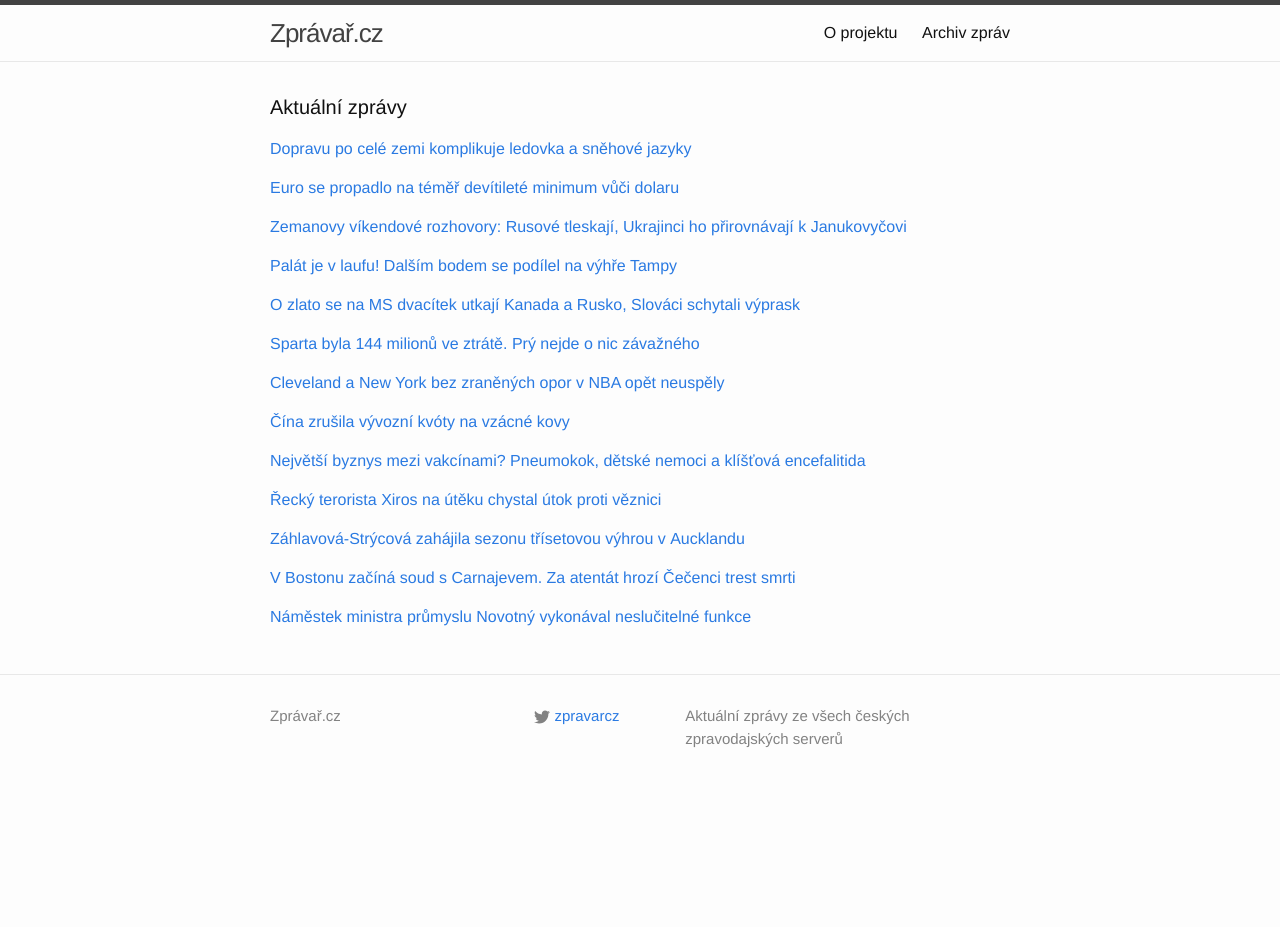
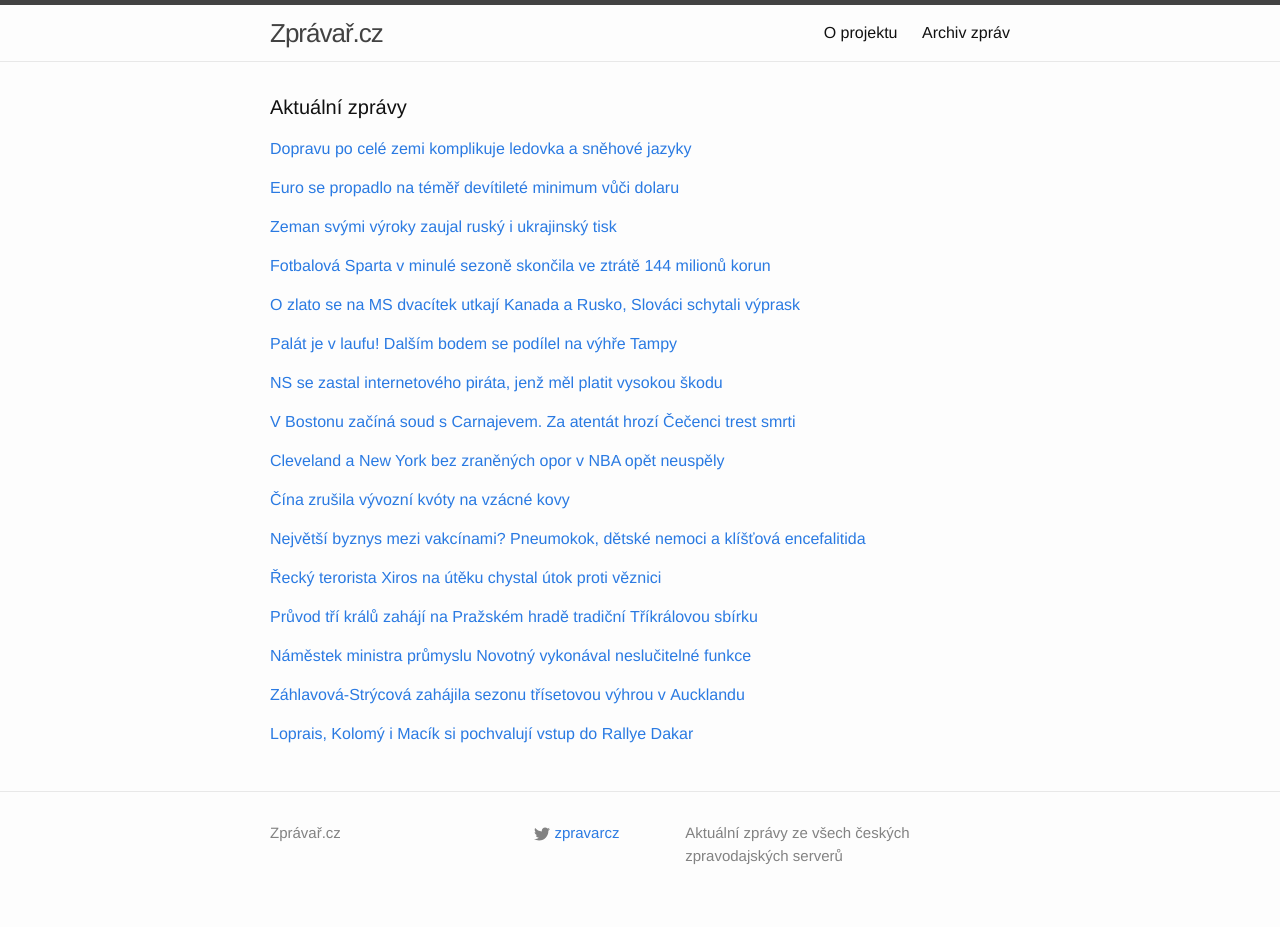
Before and after one commit to adliska/zpravar, a Jekyll site: the page built from index.html, in a window 1280 px wide. Built offline with Jekyll 4.4.1, drawn with Linux system fonts in a browser that asks for light colours; before the commit the page ends 900 px from its top, so only the background shows below that.

Commit message:
zpravar news update

```diff
--- a/index.html
+++ b/index.html
@@ -38,9 +38,11 @@ layout: default
 <li><a href=http://zpravy.aktualne.cz/ekonomika/euro-se-propadlo-na-temer-devitilete-minimum-vuci-dolaru/r~333b76de94a811e490f70025900fea04/>Euro se propadlo na téměř devítileté minimum vůči dolaru - zpravy.aktualne.cz</a></li>
 <li><a href=http://www.tyden.cz/rubriky/zahranici/evropa/nemecko-nebude-recku-branit-v-odchodu-z-eurozony_329081.html>Německo nebude Řecku bránit v odchodu z eurozóny - www.tyden.cz</a></li>
 </ul>
-</div><p><a href="javascript:;" onclick="toggle_visibility('zpravy2')">Zemanovy víkendové rozhovory: Rusové tleskají, Ukrajinci ho přirovnávají k Janukovyčovi</a></p>
+</div><p><a href="javascript:;" onclick="toggle_visibility('zpravy2')">Zeman svými výroky zaujal ruský i ukrajinský tisk</a></p>
 <div id="zpravy2" style="display:none">
 <ul>
+<li><a href=http://www.tyden.cz/rubriky/domaci/politika/zeman-svymi-vyroky-zaujal-rusky-i-ukrajinsky-tisk_329093.html>Zeman svými výroky zaujal ruský i ukrajinský tisk - www.tyden.cz</a></li>
+<li><a href=http://zpravy.idnes.cz/zeman-rusko-ukrajina-jacenuk-reakce-tisk-ffs-/zahranicni.aspx?c=A150105_100239_zahranicni_aha>Trefil se do černého, chválí ruský politik Zemana za výroky o Ukrajině - zpravy.idnes.cz</a></li>
 <li><a href=http://www.novinky.cz/domaci/357816-zemanovy-vikendove-rozhovory-rusove-tleskaji-ukrajinci-ho-prirovnavaji-k-janukovycovi.html>Zemanovy víkendové rozhovory: Rusové tleskají, Ukrajinci ho přirovnávají k Janukovyčovi - www.novinky.cz</a></li>
 <li><a href=http://www.novinky.cz/domaci/357816-zemanuv-rozhovor-zaujal-ukrajinska-i-ruska-media.html>Zemanův rozhovor zaujal ukrajinská i ruská média - www.novinky.cz</a></li>
 <li><a href=http://www.ceskatelevize.cz/ct24/svet/297138-ruske-ohlasy-zemanovo-hodnoceni-ukrajiny-je-trefa-do-cerneho/>Ruské ohlasy: Zemanovo hodnocení Ukrajiny je trefa do černého - www.ceskatelevize.cz</a></li>
@@ -48,14 +50,15 @@ layout: default
 <li><a href=http://www.lidovky.cz/moskve-se-libi-zemanovy-vyroky-ze-s-ukrajinou-je-neco-spatne-prw-/zpravy-svet.aspx?c=A150105_090813_ln_zahranici_sij>Moskvě se líbí Zemanovy výroky, že s Ukrajinou je něco špatně  - www.lidovky.cz</a></li>
 <li><a href=http://www.ceskenoviny.cz/zpravy/zpravy/zeman-svymi-vyroky-o-ukrajine-zaujal-rusky-i-ukrajinsky-tisk/1164964>Zeman svými výroky o Ukrajině zaujal ruský i ukrajinský tisk - www.ceskenoviny.cz</a></li>
 </ul>
-</div><p><a href="javascript:;" onclick="toggle_visibility('zpravy3')">Palát je v laufu! Dalším bodem se podílel na výhře Tampy</a></p>
+</div><p><a href="javascript:;" onclick="toggle_visibility('zpravy3')">Fotbalová Sparta v minulé sezoně skončila ve ztrátě 144 milionů korun</a></p>
 <div id="zpravy3" style="display:none">
 <ul>
-<li><a href=http://www.tyden.cz/rubriky/sport/hokej/nhl/palat-je-v-laufu-dalsim-bodem-se-podilel-na-vyhre-tampy_329096.html>Palát je v laufu! Dalším bodem se podílel na výhře Tampy - www.tyden.cz</a></li>
-<li><a href=http://www.denik.cz/hokej/palat-se-znovu-podilel-na-vitezstvi-tampy-bodoval-potreti-v-rade-20150105.html>Palát se znovu podílel na vítězství Tampy, bodoval potřetí v řadě - www.denik.cz</a></li>
-<li><a href=http://www.sportovninoviny.cz/zpravy/palat-se-podilel-na-vitezstvi-tampy-bodoval-potreti-v-rade/1164944>Palát se podílel na vítězství Tampy, bodoval potřetí v řadě - www.sportovninoviny.cz</a></li>
-<li><a href=http://www.rozhlas.cz/_zprava/ondrej-palat-bodoval-v-nhl-potreti-v-rade-asistenci-ma-i-hemsky--1439375>Ondřej Palát bodoval v NHL potřetí v řadě, asistenci má i Hemský - www.rozhlas.cz</a></li>
-<li><a href=http://hokej.idnes.cz/palat-s-hemskym-jednou-asistovali-drl-/nhl.aspx?c=A150104_222300_nhl_Mkr>Palát s Hemským jednou asistovali, Seguin se přiblížil Voráčkovi - hokej.idnes.cz</a></li>
+<li><a href=http://byznys.ihned.cz/c1-63335180-fotbalova-sparta-v-minule-sezone-skoncila-ve-ztrate-144-milionu-korun>Fotbalová Sparta v minulé sezoně skončila ve ztrátě 144 milionů korun - byznys.ihned.cz</a></li>
+<li><a href=http://www.tyden.cz/rubriky/sport/fotbal/fotbalova-liga/sparta-byla-144-milionu-ve-ztrate-pry-nejde-o-nic-zavazneho_329098.html>Sparta byla 144 milionů ve ztrátě. Prý nejde o nic závažného - www.tyden.cz</a></li>
+<li><a href=http://byznys.ihned.cz/c1-63335180-fotbalova-sparta-v-minule-sezone-skoncila-ve-ztrate-144-milionu>Fotbalová Sparta v minulé sezoně skončila ve ztrátě 144 milionů - byznys.ihned.cz</a></li>
+<li><a href=http://www.denik.cz/fotbal/uefa-si-posviti-na-spartu-v-minule-sezone-skoncila-ve-ztrate-144-milionu-2015010.html>UEFA si posvítí na Spartu, v minulé sezoně skončila ve ztrátě 144 milionů - www.denik.cz</a></li>
+<li><a href=http://sport.aktualne.cz/fotbalova-sparta-v-minule-sezone-prodelala-144-milionu-korun/r~ccdc775c94b211e49fc3002590604f2e/>Fotbalová Sparta v minulé sezoně prodělala 144 milionů korun - sport.aktualne.cz</a></li>
+<li><a href=http://www.sportovninoviny.cz/zpravy/fotbalova-sparta-v-minule-sezone-skoncila-ve-ztrate-144-milionu/1164965>Fotbalová Sparta v minulé sezoně skončila ve ztrátě 144 milionů - www.sportovninoviny.cz</a></li>
 </ul>
 </div><p><a href="javascript:;" onclick="toggle_visibility('zpravy4')">O zlato se na MS dvacítek utkají Kanada a Rusko, Slováci schytali výprask</a></p>
 <div id="zpravy4" style="display:none">
@@ -66,64 +69,87 @@ layout: default
 <li><a href=http://www.sportovninoviny.cz/zpravy/ve-finale-hokejoveho-ms-hracu-do-20-let-se-utkaji-kanada-a-rusko/1164913>Ve finále hokejového MS hráčů do 20 let se utkají Kanada a Rusko - www.sportovninoviny.cz</a></li>
 <li><a href=http://sport.aktualne.cz/slovaci-dostali-pet-golu-od-kanady-ve-finale-je-i-rusko/r~3ea50c00949a11e49fc3002590604f2e/>Slováci dostali pět gólů od Kanady, ve finále je i Rusko - sport.aktualne.cz</a></li>
 </ul>
-</div><p><a href="javascript:;" onclick="toggle_visibility('zpravy5')">Sparta byla 144 milionů ve ztrátě. Prý nejde o nic závažného</a></p>
+</div><p><a href="javascript:;" onclick="toggle_visibility('zpravy5')">Palát je v laufu! Dalším bodem se podílel na výhře Tampy</a></p>
 <div id="zpravy5" style="display:none">
 <ul>
-<li><a href=http://www.tyden.cz/rubriky/sport/fotbal/fotbalova-liga/sparta-byla-144-milionu-ve-ztrate-pry-nejde-o-nic-zavazneho_329098.html>Sparta byla 144 milionů ve ztrátě. Prý nejde o nic závažného - www.tyden.cz</a></li>
-<li><a href=http://byznys.ihned.cz/c1-63335180-fotbalova-sparta-v-minule-sezone-skoncila-ve-ztrate-144-milionu>Fotbalová Sparta v minulé sezoně skončila ve ztrátě 144 milionů - byznys.ihned.cz</a></li>
-<li><a href=http://www.denik.cz/fotbal/uefa-si-posviti-na-spartu-v-minule-sezone-skoncila-ve-ztrate-144-milionu-2015010.html>UEFA si posvítí na Spartu, v minulé sezoně skončila ve ztrátě 144 milionů - www.denik.cz</a></li>
-<li><a href=http://sport.aktualne.cz/fotbalova-sparta-v-minule-sezone-prodelala-144-milionu-korun/r~ccdc775c94b211e49fc3002590604f2e/>Fotbalová Sparta v minulé sezoně prodělala 144 milionů korun - sport.aktualne.cz</a></li>
-<li><a href=http://www.sportovninoviny.cz/zpravy/fotbalova-sparta-v-minule-sezone-skoncila-ve-ztrate-144-milionu/1164965>Fotbalová Sparta v minulé sezoně skončila ve ztrátě 144 milionů - www.sportovninoviny.cz</a></li>
+<li><a href=http://www.tyden.cz/rubriky/sport/hokej/nhl/palat-je-v-laufu-dalsim-bodem-se-podilel-na-vyhre-tampy_329096.html>Palát je v laufu! Dalším bodem se podílel na výhře Tampy - www.tyden.cz</a></li>
+<li><a href=http://www.denik.cz/hokej/palat-se-znovu-podilel-na-vitezstvi-tampy-bodoval-potreti-v-rade-20150105.html>Palát se znovu podílel na vítězství Tampy, bodoval potřetí v řadě - www.denik.cz</a></li>
+<li><a href=http://www.sportovninoviny.cz/zpravy/palat-se-podilel-na-vitezstvi-tampy-bodoval-potreti-v-rade/1164944>Palát se podílel na vítězství Tampy, bodoval potřetí v řadě - www.sportovninoviny.cz</a></li>
+<li><a href=http://www.rozhlas.cz/_zprava/ondrej-palat-bodoval-v-nhl-potreti-v-rade-asistenci-ma-i-hemsky--1439375>Ondřej Palát bodoval v NHL potřetí v řadě, asistenci má i Hemský - www.rozhlas.cz</a></li>
+<li><a href=http://hokej.idnes.cz/palat-s-hemskym-jednou-asistovali-drl-/nhl.aspx?c=A150104_222300_nhl_Mkr>Palát s Hemským jednou asistovali, Seguin se přiblížil Voráčkovi - hokej.idnes.cz</a></li>
 </ul>
-</div><p><a href="javascript:;" onclick="toggle_visibility('zpravy6')">Cleveland a New York bez zraněných opor v NBA opět neuspěly</a></p>
+</div><p><a href="javascript:;" onclick="toggle_visibility('zpravy6')">NS se zastal internetového piráta, jenž měl platit vysokou škodu</a></p>
 <div id="zpravy6" style="display:none">
+<ul>
+<li><a href=http://www.ceskenoviny.cz/zpravy/zpravy/ns-se-zastal-internetoveho-pirata-jenz-mel-platit-vysokou-skodu/1164986>NS se zastal internetového piráta, jenž měl platit vysokou škodu - www.ceskenoviny.cz</a></li>
+<li><a href=http://zpravy.idnes.cz/nejvyssi-soud-se-zastal-pirata-za-stahovani-filmu-mel-platit-miliony-12e-/krimi.aspx?c=A150105_101746_krimi_jpl>Nejvyšší soud se zastal piráta. Za stahování filmů měl platit miliony - zpravy.idnes.cz</a></li>
+<li><a href=http://www.novinky.cz/domaci/357825-nejvyssi-soud-se-zastal-internetoveho-pirata.html>Nejvyšší soud se zastal internetového piráta - www.novinky.cz</a></li>
+<li><a href=http://domaci.ihned.cz/c1-63335250-nejvyssi-soud-se-zastal-internetoveho-pirata-nemusi-platit-11-milionu-korun>Nejvyšší soud se zastal internetového piráta, nemusí platit 11 milionů korun - domaci.ihned.cz</a></li>
+</ul>
+</div><p><a href="javascript:;" onclick="toggle_visibility('zpravy7')">V Bostonu začíná soud s Carnajevem. Za atentát hrozí Čečenci trest smrti </a></p>
+<div id="zpravy7" style="display:none">
+<ul>
+<li><a href=http://www.lidovky.cz/v-bostonu-zacina-soud-s-carnajevem-za-atentat-hrozi-cecenci-trest-smrti-1nq-/zpravy-svet.aspx?c=A150105_095714_ln_zahranici_msl>V Bostonu začíná soud s Carnajevem. Za atentát hrozí Čečenci trest smrti  - www.lidovky.cz</a></li>
+<li><a href=http://www.ceskatelevize.cz/ct24/svet/297129-startuje-soud-s-udajnym-atentatnikem-z-bostonu/>Startuje soud s údajným atentátníkem z Bostonu - www.ceskatelevize.cz</a></li>
+<li><a href=http://www.rozhlas.cz/_zprava/v-americkem-bostonu-zacne-soud-s-muzem-obzalovanym-z-utoku-na-maraton-v-roce-2013--1439359>V americkém Bostonu začne soud s mužem obžalovaným z útoků na maraton v roce 2013 - www.rozhlas.cz</a></li>
+<li><a href=http://www.ceskenoviny.cz/zpravy/zpravy/v-usa-zacne-proces-s-udajnym-bostonskym-atentatnikem/1164920>V USA začne proces s údajným bostonským atentátníkem - www.ceskenoviny.cz</a></li>
+</ul>
+</div><p><a href="javascript:;" onclick="toggle_visibility('zpravy8')">Cleveland a New York bez zraněných opor v NBA opět neuspěly</a></p>
+<div id="zpravy8" style="display:none">
 <ul>
 <li><a href=http://sport.idnes.cz/basketbal-nba-zpravodajstvi-dgc-/basket.aspx?c=A150105_094640_sport-basket_rou>Cleveland a New York bez zraněných opor v NBA opět neuspěly - sport.idnes.cz</a></li>
 <li><a href=http://sport.aktualne.cz/cleveland-a-new-york-bez-zranenych-opor-v-nba-opet-prohraly/r~391d6ca094b811e4a7d8002590604f2e/>Cleveland a New York bez zraněných opor v NBA opět prohrály - sport.aktualne.cz</a></li>
 <li><a href=http://www.denik.cz/ostatni_sport/opory-jsou-opory-cleveland-a-new-york-bez-svych-hvezd-opet-padly-20150105.html>Opory jsou opory. Cleveland a New York bez svých hvězd opět padly - www.denik.cz</a></li>
 <li><a href=http://www.sportovninoviny.cz/zpravy/cleveland-a-new-york-bez-zranenych-opor-v-nba-opet-prohraly/1164983>Cleveland a New York bez zraněných opor v NBA opět prohrály - www.sportovninoviny.cz</a></li>
 </ul>
-</div><p><a href="javascript:;" onclick="toggle_visibility('zpravy7')">Čína zrušila vývozní kvóty na vzácné kovy</a></p>
-<div id="zpravy7" style="display:none">
+</div><p><a href="javascript:;" onclick="toggle_visibility('zpravy9')">Čína zrušila vývozní kvóty na vzácné kovy</a></p>
+<div id="zpravy9" style="display:none">
 <ul>
 <li><a href=http://zpravy.e15.cz/burzy-a-trhy/komodity/cina-zrusila-vyvozni-kvoty-na-vzacne-kovy-1149838>Čína zrušila vývozní kvóty na vzácné kovy - zpravy.e15.cz</a></li>
 <li><a href=http://www.novinky.cz/ekonomika/357806-cina-se-podvolila-wto-a-zrusila-omezeni-vyvozu-vzacnych-kovu.html>Čína se podvolila WTO a zrušila omezení vývozu vzácných kovů - www.novinky.cz</a></li>
 <li><a href=http://zpravy.aktualne.cz/ekonomika/cina-zrusila-vyvozni-kvoty-na-vzacne-kovy/r~0a405b1694a111e49bec0025900fea04/>Čína zrušila vývozní kvóty na vzácné kovy - zpravy.aktualne.cz</a></li>
 <li><a href=http://www.financninoviny.cz/zpravodajstvi/zpravy/cina-zrusila-vyvozni-kvoty-na-vzacne-kovy/1164923>Čína zrušila vývozní kvóty na vzácné kovy - www.financninoviny.cz</a></li>
 </ul>
-</div><p><a href="javascript:;" onclick="toggle_visibility('zpravy8')">Největší byznys mezi vakcínami? Pneumokok, dětské nemoci a klíšťová encefalitida</a></p>
-<div id="zpravy8" style="display:none">
+</div><p><a href="javascript:;" onclick="toggle_visibility('zpravy10')">Největší byznys mezi vakcínami? Pneumokok, dětské nemoci a klíšťová encefalitida</a></p>
+<div id="zpravy10" style="display:none">
 <ul>
 <li><a href=http://www.rozhlas.cz/_zprava/nejvetsi-byznys-mezi-vakcinami-pneumokok-detske-nemoci-a-klistova-encefalitida--1439382>Největší byznys mezi vakcínami? Pneumokok, dětské nemoci a klíšťová encefalitida - www.rozhlas.cz</a></li>
 <li><a href=http://www.rozhlas.cz/_zprava/zajem-o-ockovani-roste-proockovanost-u-chripky-je-ale-stale-nedostatecna--1439344>Zájem o očkování roste. Proočkovanost u chřipky je ale stále nedostatečná - www.rozhlas.cz</a></li>
 <li><a href=http://www.rozhlas.cz/_zprava/zajem-o-ockovani-v-cesku-roste-proockovanost-u-nekterych-nemoci-je-ale-stale-nedostatecna--1439344>Zájem o očkování v Česku roste. Proočkovanost u některých nemocí je ale stále nedostatečná - www.rozhlas.cz</a></li>
 </ul>
-</div><p><a href="javascript:;" onclick="toggle_visibility('zpravy9')">Řecký terorista Xiros na útěku chystal útok proti věznici </a></p>
-<div id="zpravy9" style="display:none">
+</div><p><a href="javascript:;" onclick="toggle_visibility('zpravy11')">Řecký terorista Xiros na útěku chystal útok proti věznici </a></p>
+<div id="zpravy11" style="display:none">
 <ul>
 <li><a href=http://www.lidovky.cz/recky-terorista-xiros-na-uteku-chystal-utok-proti-veznici-pa9-/zpravy-svet.aspx?c=A150105_073108_ln_zahranici_mct>Řecký terorista Xiros na útěku chystal útok proti věznici  - www.lidovky.cz</a></li>
 <li><a href=http://zpravy.idnes.cz/recky-terorista-chystal-utok-na-veznici-fdq-/zahranicni.aspx?c=A150105_063033_zahranicni_jj>V Řecku lapili obávaného teroristu, chystal velký útok na vězení - zpravy.idnes.cz</a></li>
 <li><a href=http://zpravy.aktualne.cz/zahranici/recky-terorista-xiros-na-uteku-chystal-utok-proti-veznici/r~8d14cc14946711e4b98c002590604f2e/>Řecký terorista Xiros na útěku chystal útok proti věznici - zpravy.aktualne.cz</a></li>
 </ul>
-</div><p><a href="javascript:;" onclick="toggle_visibility('zpravy10')">Záhlavová-Strýcová zahájila sezonu třísetovou výhrou v Aucklandu</a></p>
-<div id="zpravy10" style="display:none">
+</div><p><a href="javascript:;" onclick="toggle_visibility('zpravy12')">Průvod tří králů zahájí na Pražském hradě tradiční Tříkrálovou sbírku</a></p>
+<div id="zpravy12" style="display:none">
+<ul>
+<li><a href=http://www.rozhlas.cz/_zprava/pruvod-tri-kralu-zahaji-na-prazskem-hrade-tradicni-trikralovou-sbirku--1439432>Průvod tří králů zahájí na Pražském hradě tradiční Tříkrálovou sbírku - www.rozhlas.cz</a></li>
+<li><a href=http://www.denik.cz/z_domova/na-hradcany-odpoledne-prijde-trikralovy-pruvod-zahaji-tradicni-sbirku-20150105.html>Na Hradčany odpoledne dorazí tříkrálový průvod, zahájí tradiční sbírku - www.denik.cz</a></li>
+<li><a href=http://cestovani.idnes.cz/my-tri-kralove-jdeme-k-vam-rozlucte-se-s-vanocnim-obdobim-pkw-/kudyznudy.aspx?c=A141222_113612_kudyznudy_bes>My tři králové jdeme k vám... Rozlučte se s vánočním obdobím - cestovani.idnes.cz</a></li>
+</ul>
+</div><p><a href="javascript:;" onclick="toggle_visibility('zpravy13')">Náměstek ministra průmyslu Novotný vykonával neslučitelné funkce</a></p>
+<div id="zpravy13" style="display:none">
+<ul>
+<li><a href=http://zpravy.e15.cz/domaci/politika/namestek-ministra-prumyslu-novotny-vykonaval-neslucitelne-funkce-1149861>Náměstek ministra průmyslu Novotný vykonával neslučitelné funkce - zpravy.e15.cz</a></li>
+<li><a href=http://usti.idnes.cz/stret-zajmu-namestka-ministra-karla-novotneho-z-cssd-pdg-/usti-zpravy.aspx?c=A150105_2128550_usti-zpravy_alh>Mládkův náměstek Novotný měsíce porušoval zákon, měl i funkci v kraji - usti.idnes.cz</a></li>
+<li><a href=http://www.denik.cz/z_domova/namestek-ministra-prumyslu-novotny-vykonaval-dve-neslucitelne-funkce-20150105.html>Náměstek ministra průmyslu Novotný vykonával dvě neslučitelné funkce - www.denik.cz</a></li>
+</ul>
+</div><p><a href="javascript:;" onclick="toggle_visibility('zpravy14')">Záhlavová-Strýcová zahájila sezonu třísetovou výhrou v Aucklandu</a></p>
+<div id="zpravy14" style="display:none">
 <ul>
 <li><a href=http://www.denik.cz/tenis/zahlavova-strycova-zahajila-sezonu-trisetovou-vyhrou-v-aucklandu-20150105.html>Záhlavová-Strýcová zahájila sezonu třísetovou výhrou v Aucklandu - www.denik.cz</a></li>
 <li><a href=http://sport.idnes.cz/tenis-turnaje-0dw-/tenis.aspx?c=A150105_080622_tenis_rou>Záhlavová-Strýcová a Smitková vstoupily do tenisového roku vítězně - sport.idnes.cz</a></li>
 <li><a href=http://sport.aktualne.cz/zahlavova-strycova-a-smitkova-zvladly-uvod-do-sezony/r~b44af28094a411e4ab15002590604f2e/>Záhlavová-Strýcová a Smitková zvládly úvod do sezony - sport.aktualne.cz</a></li>
 </ul>
-</div><p><a href="javascript:;" onclick="toggle_visibility('zpravy11')">V Bostonu začíná soud s Carnajevem. Za atentát hrozí Čečenci trest smrti </a></p>
-<div id="zpravy11" style="display:none">
+</div><p><a href="javascript:;" onclick="toggle_visibility('zpravy15')">Loprais, Kolomý i Macík si pochvalují vstup do Rallye Dakar</a></p>
+<div id="zpravy15" style="display:none">
 <ul>
-<li><a href=http://www.lidovky.cz/v-bostonu-zacina-soud-s-carnajevem-za-atentat-hrozi-cecenci-trest-smrti-1nq-/zpravy-svet.aspx?c=A150105_095714_ln_zahranici_msl>V Bostonu začíná soud s Carnajevem. Za atentát hrozí Čečenci trest smrti  - www.lidovky.cz</a></li>
-<li><a href=http://www.ceskatelevize.cz/ct24/svet/297129-startuje-soud-s-udajnym-atentatnikem-z-bostonu/>Startuje soud s údajným atentátníkem z Bostonu - www.ceskatelevize.cz</a></li>
-<li><a href=http://www.ceskenoviny.cz/zpravy/zpravy/v-usa-zacne-proces-s-udajnym-bostonskym-atentatnikem/1164920>V USA začne proces s údajným bostonským atentátníkem - www.ceskenoviny.cz</a></li>
-</ul>
-</div><p><a href="javascript:;" onclick="toggle_visibility('zpravy12')">Náměstek ministra průmyslu Novotný vykonával neslučitelné funkce</a></p>
-<div id="zpravy12" style="display:none">
-<ul>
-<li><a href=http://zpravy.e15.cz/domaci/politika/namestek-ministra-prumyslu-novotny-vykonaval-neslucitelne-funkce-1149861>Náměstek ministra průmyslu Novotný vykonával neslučitelné funkce - zpravy.e15.cz</a></li>
-<li><a href=http://usti.idnes.cz/stret-zajmu-namestka-ministra-karla-novotneho-z-cssd-pdg-/usti-zpravy.aspx?c=A150105_2128550_usti-zpravy_alh>Mládkův náměstek Novotný měsíce porušoval zákon, měl i funkci v kraji - usti.idnes.cz</a></li>
-<li><a href=http://www.denik.cz/z_domova/namestek-ministra-prumyslu-novotny-vykonaval-dve-neslucitelne-funkce-20150105.html>Náměstek ministra průmyslu Novotný vykonával dvě neslučitelné funkce - www.denik.cz</a></li>
+<li><a href=http://sport.idnes.cz/motorsport-rallye-dakar-08a-/motorsport.aspx?c=A150105_100138_motorsport_rou>Loprais, Kolomý i Macík si pochvalují vstup do Rallye Dakar - sport.idnes.cz</a></li>
+<li><a href=http://www.denik.cz/motorismus/skvely-vstup-do-dakaru-lopraise-treti-misto-prekvapilo-i-kolomy-se-usmival-20150.html>Skvělý vstup do Dakaru. Lopraise třetí místo překvapilo, i Kolomý se usmíval - www.denik.cz</a></li>
+<li><a href=http://www.sportovninoviny.cz/zpravy/loprais-kolomy-i-macik-si-pochvaluji-vstup-do-rallye-dakar/1164984>Loprais, Kolomý i Macík si pochvalují vstup do Rallye Dakar - www.sportovninoviny.cz</a></li>
 </ul>
 </div></div>
```
